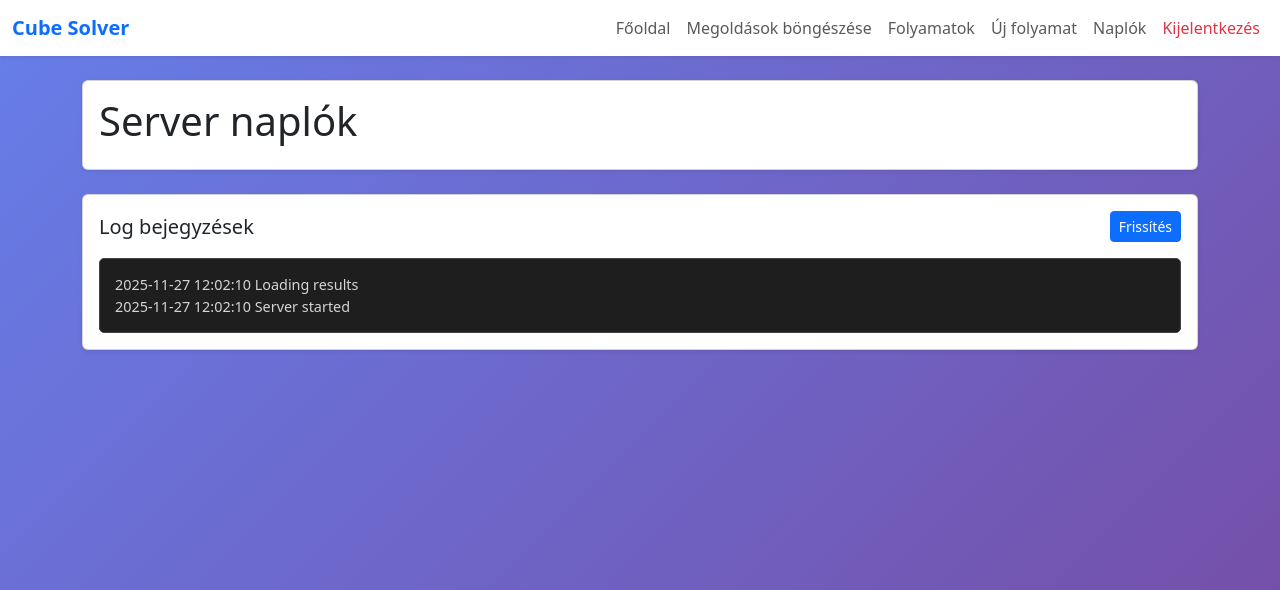
After one commit to Indian1999/Projektlabor, a Flask app: page /logs in a window 1280 px wide. The commit adds this page. Shown: the top 590 px of the page. Run offline with Flask 3, Linux system fonts and the light colour scheme; the visitor is signed in with stand-in values (Sample User, id 1); parts of the project's set-up code (start-up, migrations or seed data) failed here and were passed over.

Commit message:
server logs page

```diff
--- a/static/css/style.css
+++ b/static/css/style.css
@@ -111,3 +111,25 @@ footer {
         font-size: 1.5rem;
     }
 }
+
+.logs-container {
+    background-color: #1e1e1e;
+    color: #d4d4d4;
+    padding: 15px;
+    border-radius: 5px;
+    font-size: 0.9rem;
+    max-height: 600px;
+    overflow-y: auto;
+    white-space: pre-wrap;
+    word-break: break-word;
+    border: 1px solid #444;
+}
+
+.logs-container::-webkit-scrollbar {
+    width: 8px;
+}
+
+.logs-container::-webkit-scrollbar-track {
+    background: #2d2d2d;
+    border-radius: 5px;
+}
--- /dev/null
+++ b/static/js/logs.js
@@ -0,0 +1,28 @@
+async function loadLogs() {
+    try {
+        const response = await fetch('/api/logs');
+        const data = await response.json();
+
+        if (response.ok) {
+            const logsContainer = document.getElementById('logsContainer');
+            if (data.logs && data.logs.length > 0) {
+                logsContainer.textContent = data.logs.join('');
+            } else {
+                logsContainer.innerHTML = '<p class="text-muted">Nincs napló bejegyzés</p>';
+            }
+        } else {
+            document.getElementById('logsContainer').innerHTML = '<p class="text-danger">Hiba a naplók betöltésekor: ' + (data.error || 'Unknown error') + '</p>';
+        }
+    } catch (error) {
+        console.error('Error loading logs:', error);
+        document.getElementById('logsContainer').innerHTML = '<p class="text-danger">Hiba: ' + error.message + '</p>';
+    }
+}
+
+function refreshLogs() {
+    loadLogs();
+}
+
+document.addEventListener('DOMContentLoaded', function() {
+    loadLogs();
+});
--- a/templates/base.html
+++ b/templates/base.html
@@ -31,6 +31,9 @@
                         <a class="nav-link" href="/new-process">Új folyamat</a>
                     </li>
                     <li class="nav-item">
+                        <a class="nav-link" href="/logs">Naplók</a>
+                    </li>
+                    <li class="nav-item">
                         <a class="nav-link text-danger" href="/logout">Kijelentkezés</a>
                     </li>
                     {% else %}
--- /dev/null
+++ b/templates/logs.html
@@ -0,0 +1,29 @@
+{% extends "base.html" %}
+
+{% block title %}Naplók - Cube Solver{% endblock %}
+
+{% block content %}
+<div class="card shadow-sm mb-4">
+    <div class="card-body">
+        <h1 class="mb-2">Server naplók</h1>
+    </div>
+</div>
+
+<div class="card shadow-sm">
+    <div class="card-body">
+        <div class="d-flex justify-content-between align-items-center mb-3">
+            <h5 class="mb-0">Log bejegyzések</h5>
+            <button onclick="refreshLogs()" class="btn btn-primary btn-sm">Frissítés</button>
+        </div>
+
+        <div id="logsContainer" class="logs-container">
+            <p class="text-muted">Naplók betöltése...</p>
+        </div>
+    </div>
+</div>
+
+{% endblock %}
+
+{% block extra_js %}
+<script src="{{ url_for('static', filename='js/logs.js') }}"></script>
+{% endblock %}
--- a/web_app.py
+++ b/web_app.py
@@ -97,6 +97,12 @@ def processes_page():
 def new_process():
     """Create new process page"""
     return render_template("new_process.html")
+
+@app.route("/logs")
+@login_required
+def logs_page():
+    """View server logs"""
+    return render_template("logs.html")
 
 ##################################
 #         API végpontok          #
@@ -246,5 +252,21 @@ def api_get_stats():
 
     return jsonify(stats)
 
+@app.route("/api/logs")
+@api_login_required
+def api_get_logs():
+    """Get server logs in reverse order (latest first)"""
+    log_file = os.path.join(basedir, "server_log.txt")
+    try:
+        with open(log_file, "r", encoding="utf-8") as f:
+            lines = f.readlines()
+        # Fordított sorrendben, az utolsó sor legelől
+        lines.reverse()
+        return jsonify({"logs": lines})
+    except FileNotFoundError:
+        return jsonify({"logs": [], "error": "Log file not found"}), 404
+    except Exception as e:
+        return jsonify({"error": str(e)}), 500
+
 if __name__ == "__main__":
     app.run(debug=True, host="0.0.0.0", port=5000)
```
Also changed, not shown: 1 other file.
